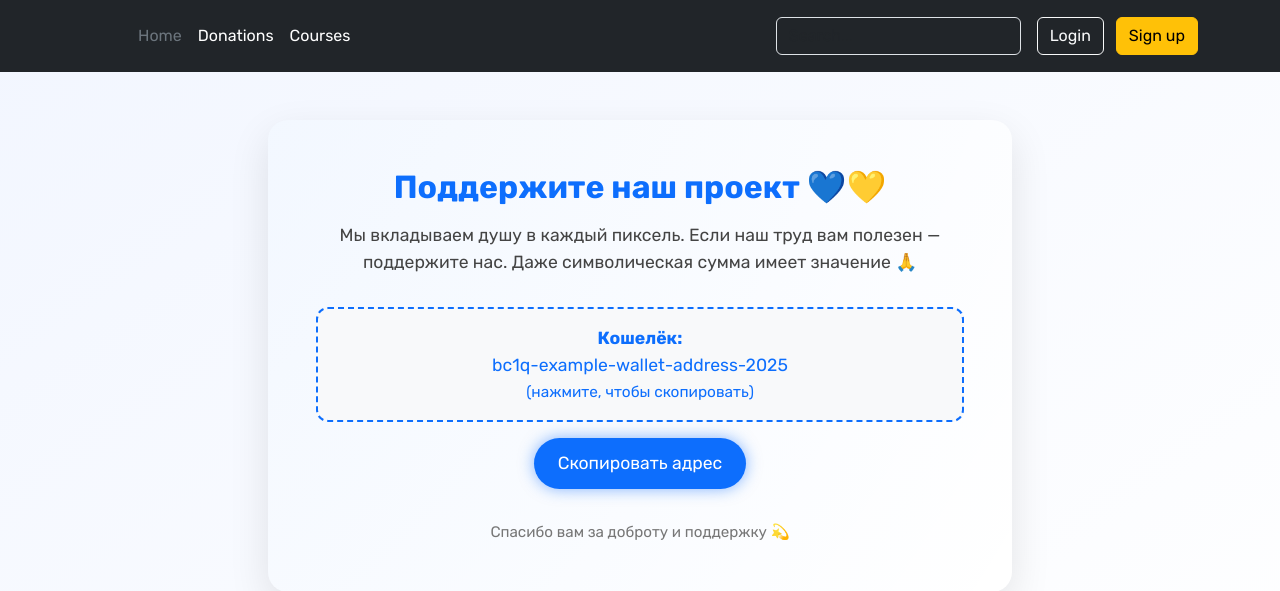
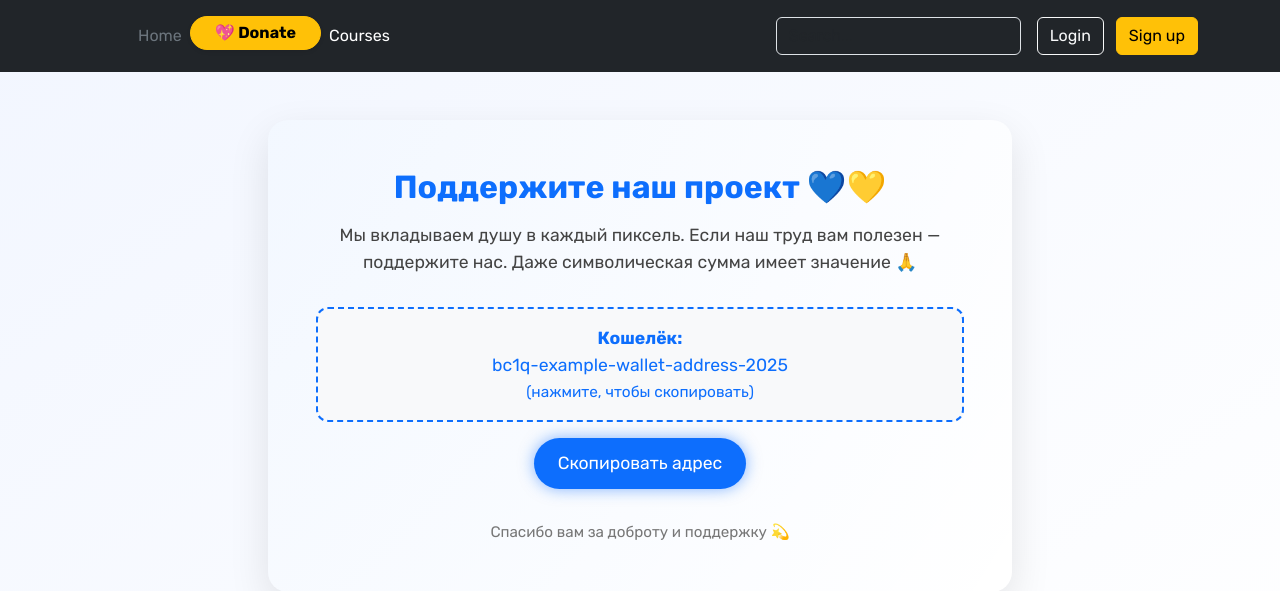
Before and after one commit to ZeNik77/Self-Revision-app, a Django app: page /donat/ in a window 1280 px wide. Shown: the top 591 px of the page. Run offline with Django 5.2, Linux system fonts and the light colour scheme.

Commit message:
САМЫЙ ВАЖНЫЙ коммит 2

```diff
--- a/templates/base.html
+++ b/templates/base.html
@@ -1,5 +1,17 @@
 <!doctype html>
 <html lang="en">
+<style>
+  .glow-btn {
+    transition: all 0.3s ease-in-out;
+    box-shadow: 0 0 10px rgba(255,193,7, 0.4);
+  }
+
+  .glow-btn:hover {
+    box-shadow: 0 0 20px rgba(255,193,7, 0.8);
+    transform: translateY(-2px) scale(1.03);
+    text-decoration: none;
+  }
+</style>
   <head>
     <meta charset="utf-8">
     <meta name="viewport" content="width=device-width, initial-scale=1">
@@ -16,7 +28,11 @@
         </a>
         <ul class="nav col-12 col-lg-auto me-lg-auto mb-2 justify-content-center mb-md-0">
           <li><a href="{% url 'index' %}" class="nav-link px-2 text-secondary">Home</a></li>
-          <li><a href="{% url 'donat' %}" class="nav-link px-2 text-white">Donations</a></li>
+          <li>
+          <a href="{% url 'donat' %}" class="btn btn-warning fw-bold rounded-pill px-4 py-1 shadow-sm glow-btn">
+            💖 Donate
+          </a>
+        </li>
           <li><a href="{% url 'courses' %}" class="nav-link px-2 text-white">Courses</a></li>
         </ul>
         <form class="col-12 col-lg-auto mb-3 mb-lg-0 me-lg-3" role="search">
```
